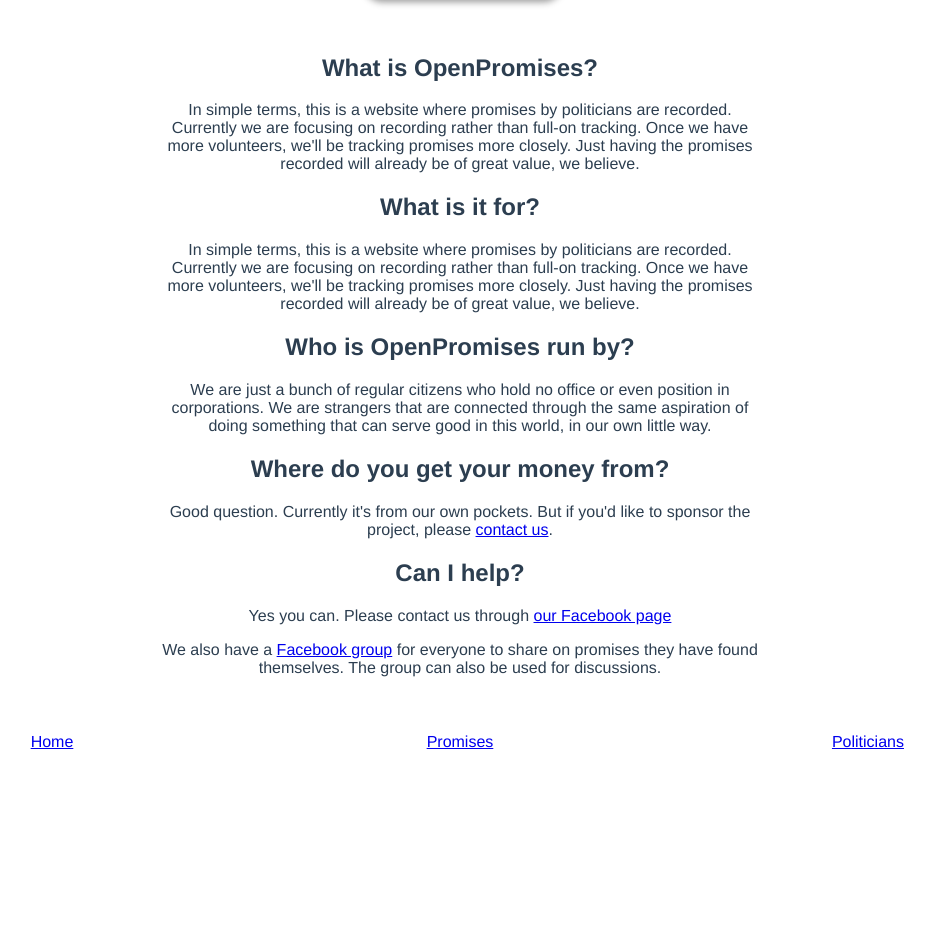
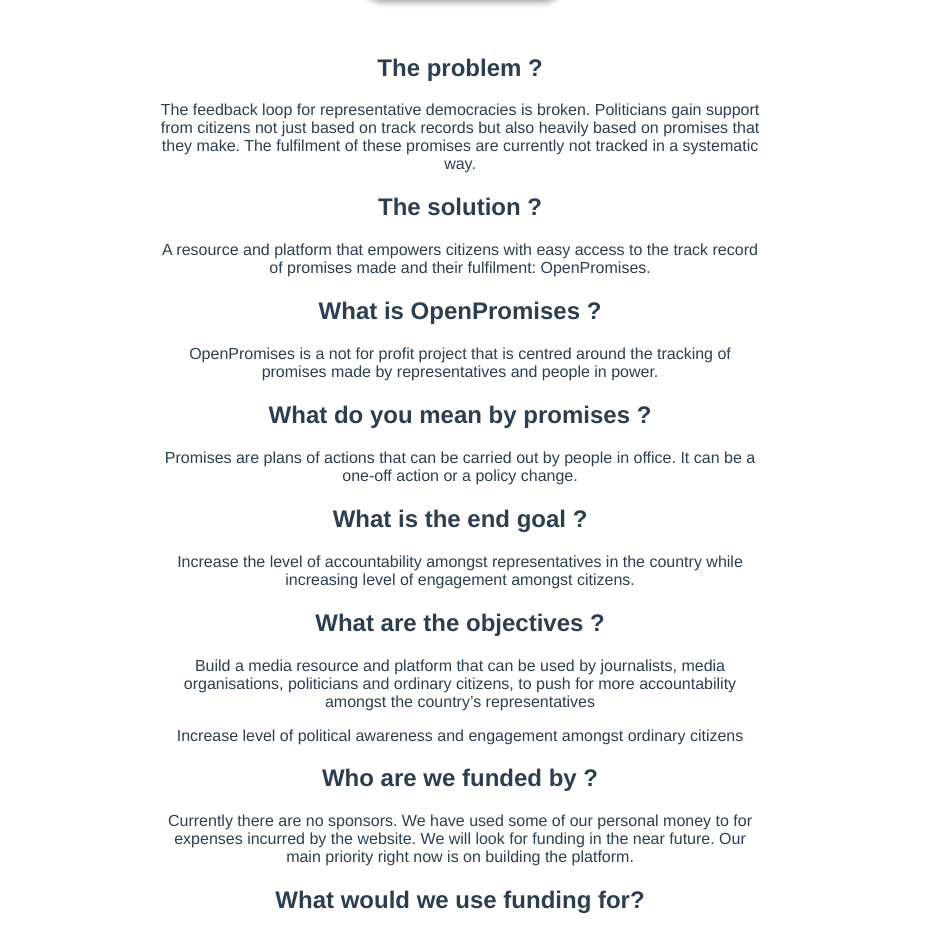
Before and after one commit to openpromisesmy/ui, a Vue app: page /about in a window 1280 px wide. Shown: the part 440-1372 px from the top of the page, without its empty margins (180-1115 px from the left). Before the commit the page ends 1241 px from the top, so only its background shows below. Built offline with nearby package versions, Linux system fonts and the light colour scheme; no server answers; what vue-mq would draw is missing.

Commit message:
update content

```diff
--- a/src/components/About.vue
+++ b/src/components/About.vue
@@ -6,21 +6,34 @@
     <el-row>
      <el-col :span="24">
          <div class="about-points">
-             <h2>What is OpenPromises?</h2>
-             <p>In simple terms, this is a website where promises by politicians are recorded. Currently we are focusing on recording rather than full-on tracking. Once we have more volunteers, we'll be tracking promises more closely. Just having the promises recorded will already be of great value, we believe.</p>
+             <h2>The problem ?</h2>
+             <p>The feedback loop for representative democracies is broken. Politicians gain support from citizens not just based on track records but also heavily based on promises that they make. The fulfilment of these promises are currently not tracked in a systematic way.</p>
 
-             <h2>What is it for?</h2>
-             <p>In simple terms, this is a website where promises by politicians are recorded. Currently we are focusing on recording rather than full-on tracking. Once we have more volunteers, we'll be tracking promises more closely. Just having the promises recorded will already be of great value, we believe.</p>
+             <h2>The solution ?</h2>
+             <p>A resource and platform that empowers citizens with easy access to the track record of promises made and their fulfilment: OpenPromises.</p>
 
-             <h2>Who is OpenPromises run by?</h2>
-             <p>We are just a bunch of regular citizens who hold no office or even position in corporations. We are strangers that are connected through the same aspiration of doing something that can serve good in this world, in our own little way.</p>
+             <h2>What is OpenPromises ?</h2>
+             <p>OpenPromises is a not for profit project that is centred around the tracking of promises made by representatives and people in power.</p>
 
-             <h2>Where do you get your money from?</h2>
-             <p>Good question. Currently it's from our own pockets. But if you'd like to sponsor the project, please <a href="http://facebook.com/OpenPromises" target="_blank">contact us</a>.</p>
+             <h2>What do you mean by promises ?</h2>
+             <p>Promises are plans of actions that can be carried out by people in office. It can be a one-off action or a policy change.</p>
 
-             <h2>Can I help?</h2>
-             <p>Yes you can. Please contact us through <a href="http://facebook.com/OpenPromises" target="_blank">our Facebook page</a></p>
-             <p>We also have a <a href="https://www.facebook.com/groups/1809117962724326/" target="_blank">Facebook group</a> for everyone to share on promises they have found themselves. The group can also be used for discussions.</p>
+             <h2>What is the end goal ?</h2>
+             <p>Increase the level of accountability amongst representatives in the country while increasing level of engagement amongst citizens.</p>
+
+             <h2>What are the objectives ?</h2>
+             <p>Build a media resource and platform that can be used by journalists, media organisations, politicians and ordinary citizens, to push for more accountability amongst the country’s representatives</p>
+             <p>Increase level of political awareness and engagement amongst ordinary citizens</p>
+
+             <h2>Who are we funded by ?</h2>
+             <p>Currently there are no sponsors. We have used some of our personal money to for expenses incurred by the website. We will look for funding in the near future. Our main priority right now is on building the platform.</p>
+
+             <h2>What would we use funding for?</h2>
+             <p>If we have funding, we would use it to compensate trackers and hire developers. Tracking is a very time consuming process. Currently our team members all have their own daytime jobs so contribution is quite restricted by this. We would use the funding to hire full time promise trackers and developers. Development of the website will be accelerated with proper funding. We also need funding to get access to paid media sources which will help us verify promises faster.</p>
+
+             <h2>Deployment in other countries</h2>
+             <p>What we are building behind the scenes is a platform that can be deployed for any country. If you are interested to bring this to your country, please <a href="https://facebook.com/openpromises.malaysia" target="_blank">message us on facebook</a></p>
+
          </div>
     </el-col>
     </el-row>
```
